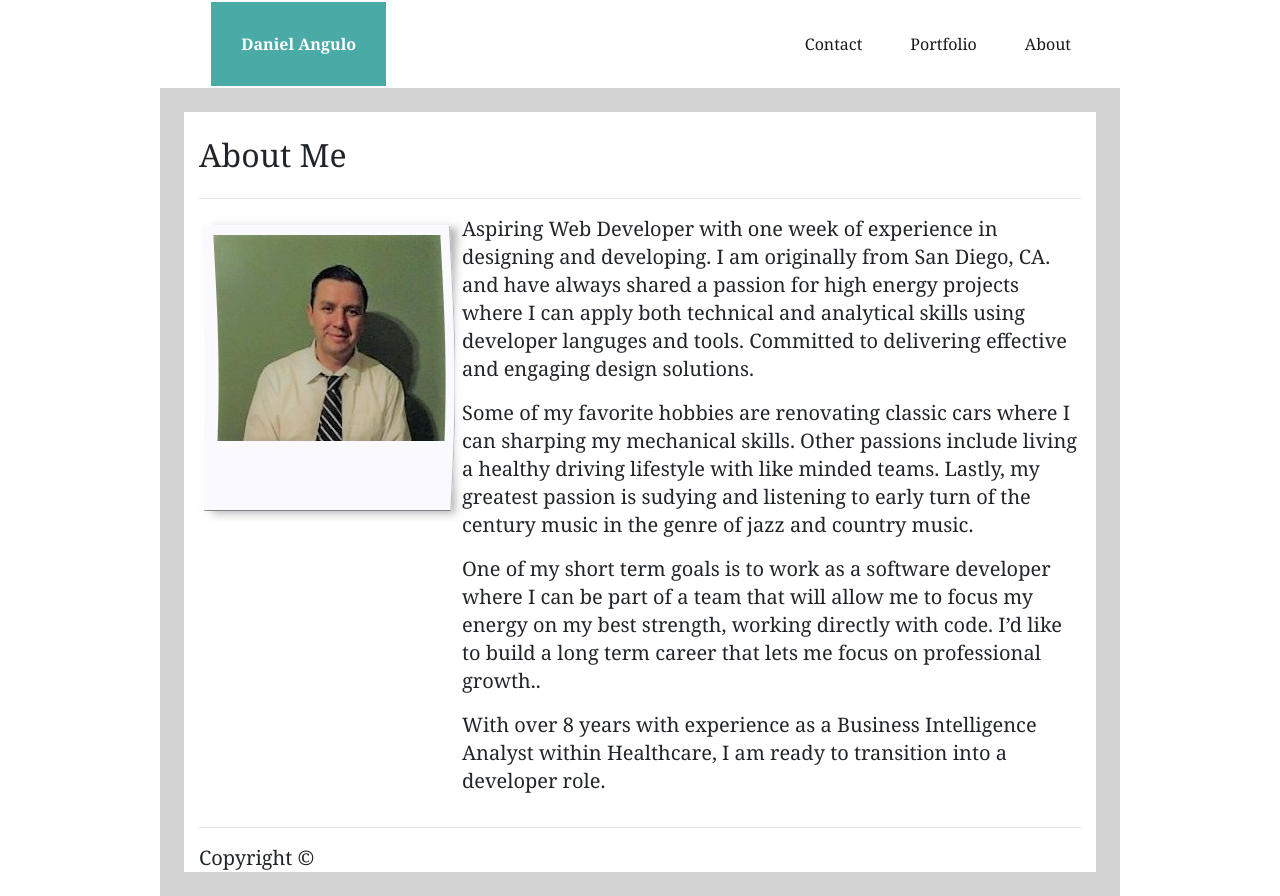
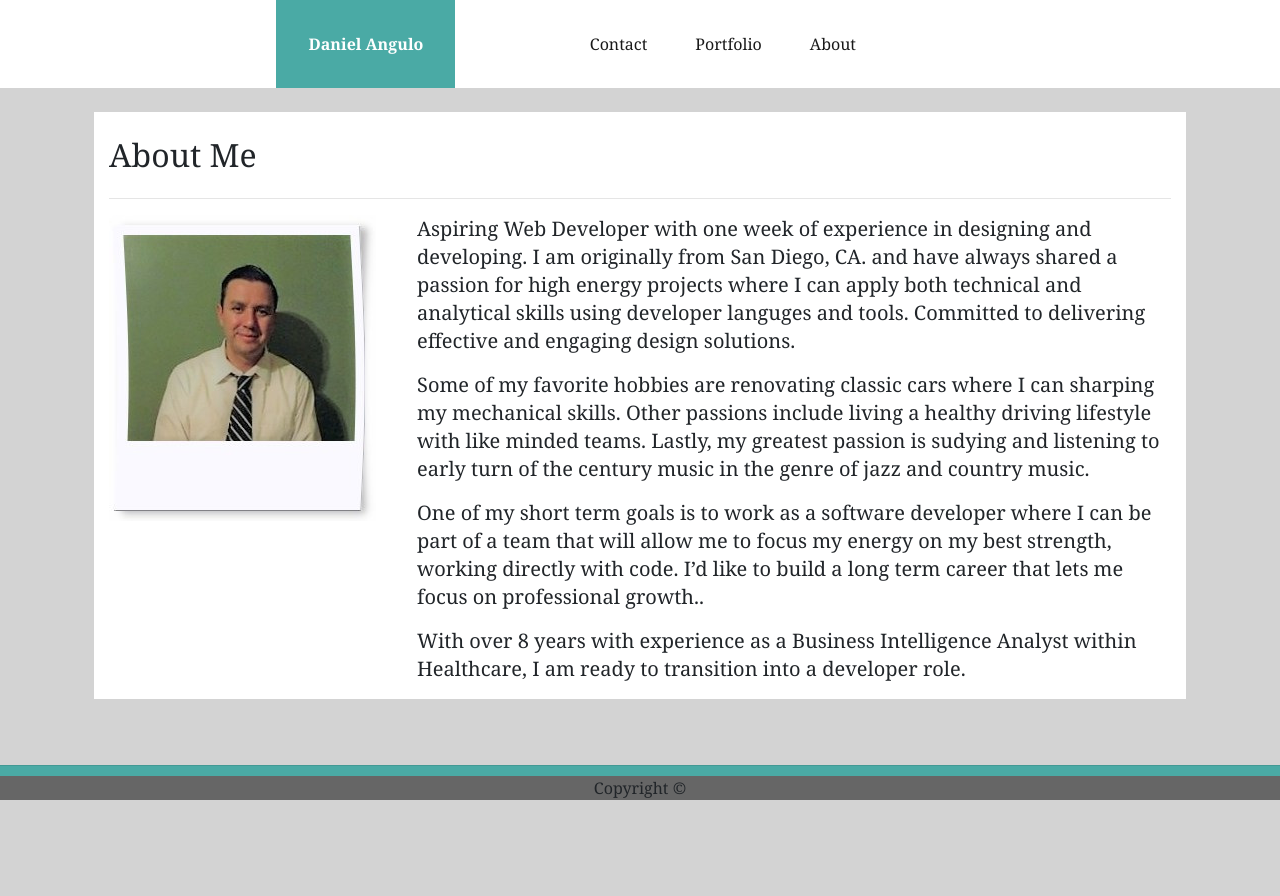
Before and after one commit to dangulo4/Responsive-Portfolio, a plain HTML site: page index.html in a window 1280 px wide. After the commit the page ends 800 px from the top, so only its background shows below. Drawn offline with nearby package versions, Linux system fonts and the light colour scheme.

Commit message:
index file with bootstrap layout

```diff
--- a/css/style.css
+++ b/css/style.css
@@ -19,32 +19,27 @@ body {
 }
 
 .navbar-text {
-    padding-right: 185px!important;
+    padding-right: 400px!important;
 }
 
 /* Defined the container width*/
 .container {
-    width:960px;
-    margin:24px;
     padding-top:24px;
     font-size: 20px;
     line-height: 28px;
     background: #ffffff;
     margin: 0 auto;
     border:solid 24px;
-    border-color: lightgray;
-
+    border-color: lightgray!important;
 }
 
 .navbarheader {
-
     font-family:'Georgia', 'Times', 'Times New Roman', 'serif';
     font-weight: bold;
     background: #4aaaa5;
     color: #ffffff;
-    margin-left: 16.5%;
-    padding: 30px;
-
+    margin-left: 21.60%!important;
+    padding: 32px;
 }
 
 /* This is intended to make the navbar float rigth*/
@@ -57,3 +52,51 @@ body {
  p {
    padding-left:35px;
  }
+
+ .container2 {
+    text-align: center;
+    position: absolute!important;
+    background: #666666;
+    width: 100%;
+    padding: 0;
+    bottom: 0!important;
+
+    clear: both;
+
+}
+
+ #container-line {
+    position: absolute!important;
+    background: #4aaaa5;
+    width: 100%;
+    height: 30px;
+    margin: 0;
+    padding: 0!important;
+    bottom:4px;
+
+
+}
+
+ footer {
+    position: absolute!important;
+    background: #666666;
+    text-align: center;
+    margin: 0 auto;
+    bottom: 0!important;
+    clear: both!important;
+    width: 100%;
+    overflow: auto;
+
+}
+
+ @media screen and (max-width: 767px) {
+    .col-md-3 {
+        text-align: center;
+    }
+    /* The wrapper's width will be 600px */
+  .container {
+    width: 600px;
+  }
+
+
+ }
--- a/index.html
+++ b/index.html
@@ -1,5 +1,6 @@
 <!DOCTYPE html>
 <html lang="en">
+
 <head>
     <meta charset="UTF-8">
     <meta name="viewport" content="width=device-width, initial-scale=1.0">
@@ -9,7 +10,8 @@
         integrity="sha384-Vkoo8x4CGsO3+Hhxv8T/Q5PaXtkKtu6ug5TOeNV6gBiFeWPGFN9MuhOf23Q9Ifjh" crossorigin="anonymous">
     <link rel="stylesheet" type="text/css" href="css/style.css">
 </head>
-<body>
+
+<body class="box-set">
     <nav class="navbar navbar-light bg-light">
         <span class="navbarheader">
             Daniel Angulo
@@ -58,18 +60,13 @@
                 <p>With over 8 years with experience as a Business Intelligence Analyst within Healthcare, I am ready to
                     transition into a developer role.</p>
             </div>
-        </div>
-            <div class="row">
-                <div class="col-md-12">
-                    <hr id="container-line">
-                </div>
-            </div>
-            <div class="row">
-                <footer class="col-md-12">
-                    Copyright &#169;
-                </footer>
+
         </div>
 
     </div>
+    <div class="container2">
+        <hr id="container-line">
+        <footer class="col-md-12">Copyright &#169;</footer>
+    </div>
 </body>
 </html>
```
Lines whose indentation alone changed are shown as unchanged.
